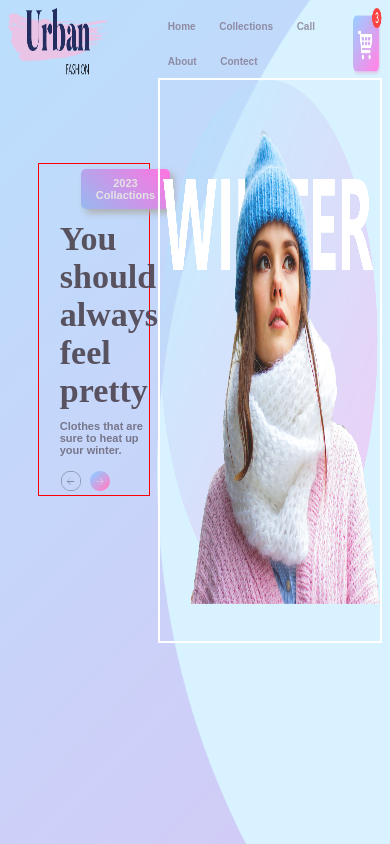
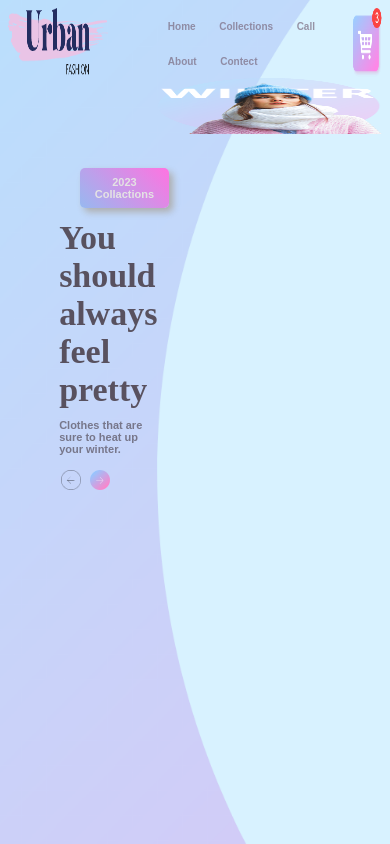
Before and after one commit to Amitvarman07/website.io, a plain HTML site: page index.html in a window 390 px wide. Drawn offline with nearby package versions, Linux system fonts and the light colour scheme.

Commit message:
Update style.css

```diff
--- a/style.css
+++ b/style.css
@@ -134,14 +134,13 @@ nav ul li a:hover {
     top: 0%;
     right: 0px;
     bottom: 0px;
-    border: 2px solid #fff;
     transition: 0.2s;
 
 }
 
 .right-side img {
     width: 100%;
-    height: 582px:
+    height:10%;
 }
 
 @media (max-width:743px) {
@@ -185,7 +184,6 @@ nav ul li a:hover {
         width: 30%;
         top: 15%;
         left: 30px;
-        border: 1px solid red;
 
     }
 
@@ -219,12 +217,12 @@ nav ul li a:hover {
         top: 0%;
         right: 0px;
         bottom: 0px;
-        border: 2px solid #fff;
+
     }
     .right-side img {
 
         width: 100%;
-        height:442px;
+
 
     }
 
@@ -232,13 +230,13 @@ nav ul li a:hover {
 @media (max-width:1280px){
     .right-side img {
         width: 100%;
-        height: 720px
+
     }
 
 }
 @media (max-width:1024px){
     .right-side img {
         width: 100%;
-        height: 524px
+
     }
 }
```
